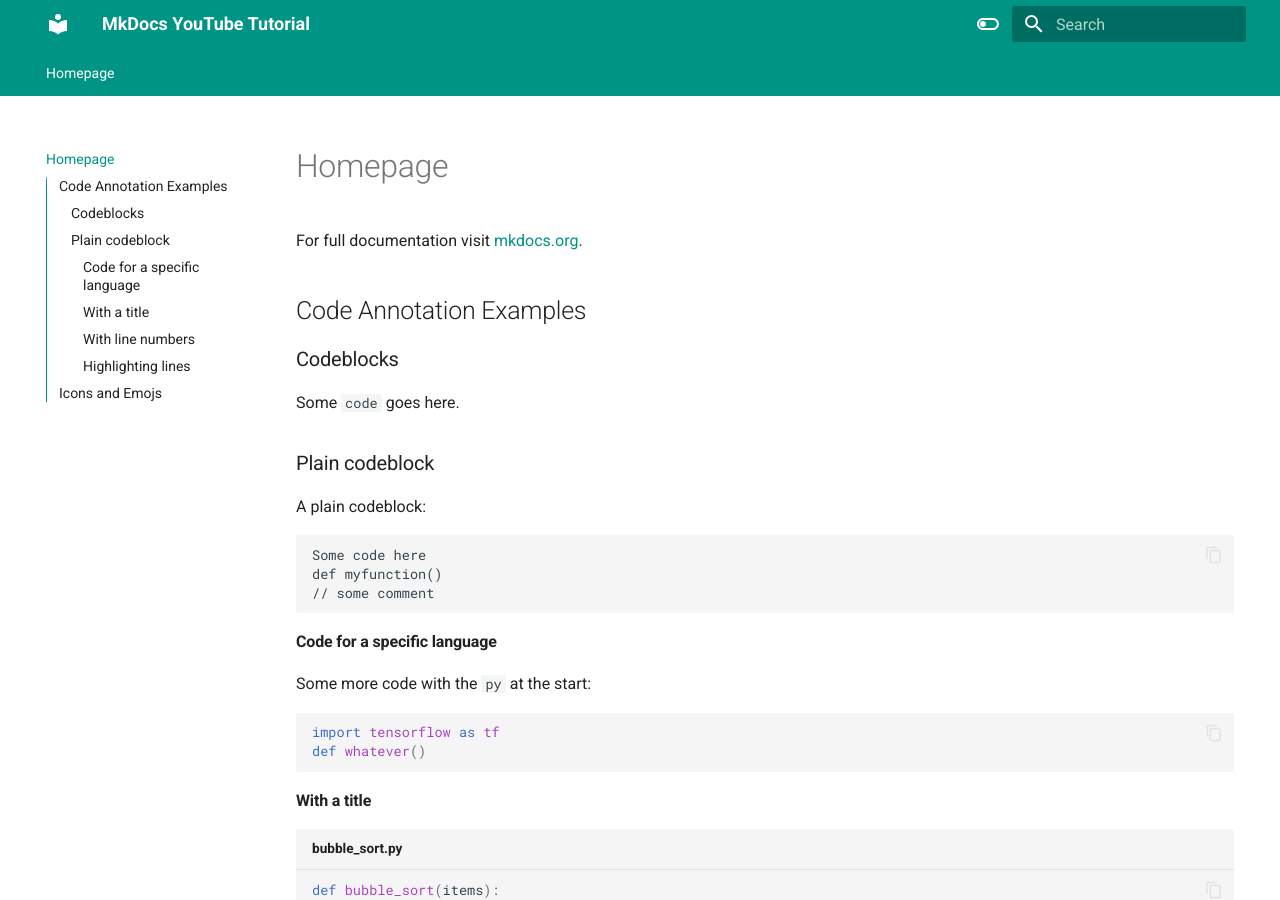
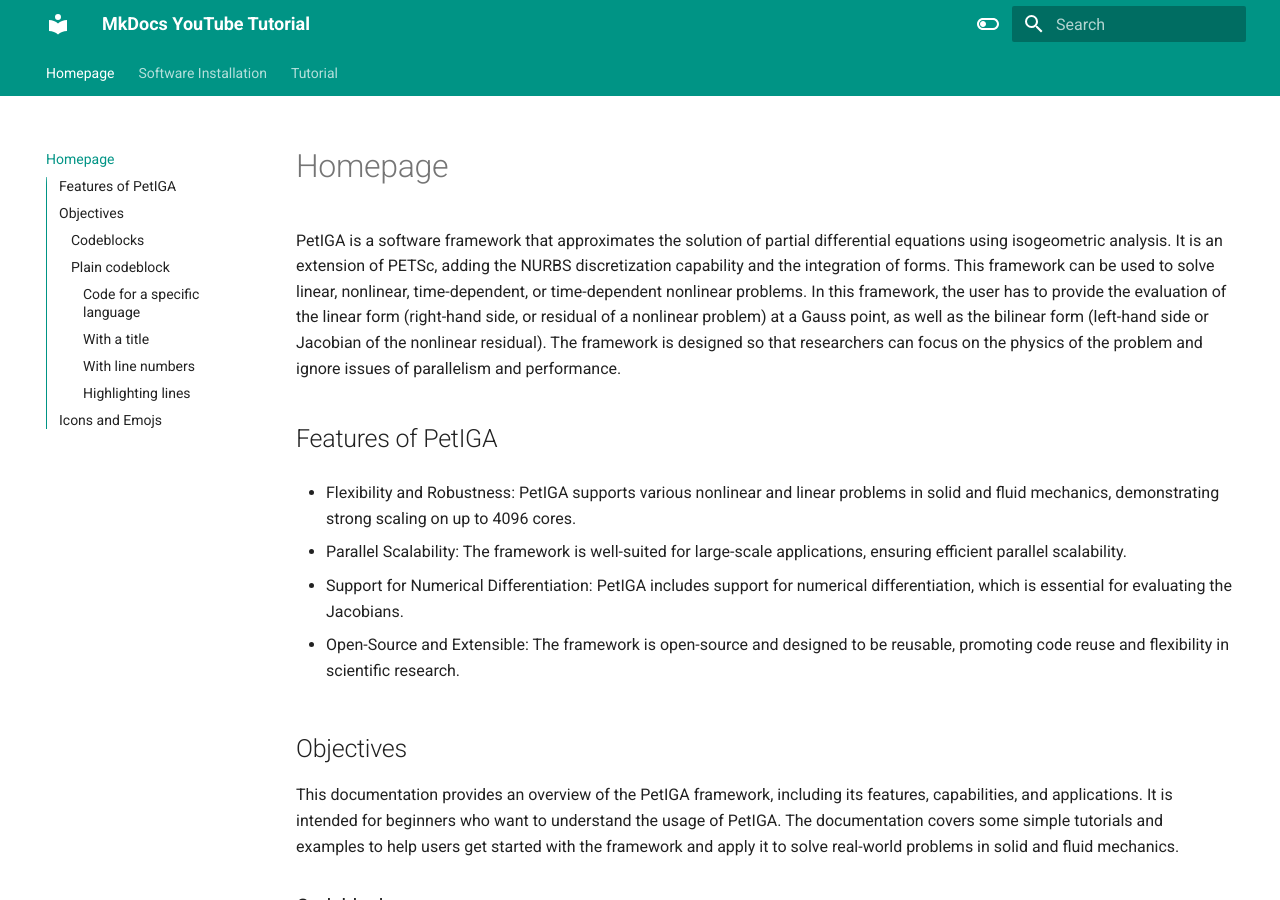
Before and after one commit to Aditya0809/Documentation, an MkDocs documentation site: the page built from docs/index.md, in a window 1280 px wide and 900 px high. Built offline with MkDocs 1.6.1 and Material for MkDocs 9.7.7, drawn with Linux system fonts in a browser that asks for light colours; emoji names are drawn with the system emoji font.

Commit message:
added more pages

```diff
--- a/docs/index.md
+++ b/docs/index.md
@@ -1,8 +1,22 @@
 # Homepage
 
-For full documentation visit [mkdocs.org](https://www.mkdocs.org).
+PetIGA is a software framework that approximates the solution of partial differential equations using isogeometric analysis. It is an extension of PETSc, adding the NURBS discretization capability and the integration of forms. This framework can be used to solve linear, nonlinear, time-dependent, or time-dependent nonlinear problems. In this framework, the user has to provide the evaluation of the linear form (right-hand side, or residual of a nonlinear problem) at a Gauss point, as well as the bilinear form (left-hand side or Jacobian of the nonlinear residual). The framework is designed so that researchers can focus on the physics of the problem and ignore issues of parallelism and performance.
 
-## Code Annotation Examples
+
+## Features of PetIGA
+
+
+* Flexibility and Robustness: PetIGA supports various nonlinear and linear problems in solid and fluid mechanics, demonstrating strong scaling on up to 4096 cores.
+
+* Parallel Scalability: The framework is well-suited for large-scale applications, ensuring efficient parallel scalability.
+
+* Support for Numerical Differentiation: PetIGA includes support for numerical differentiation, which is essential for evaluating the Jacobians.
+
+* Open-Source and Extensible: The framework is open-source and designed to be reusable, promoting code reuse and flexibility in scientific research.
+
+## Objectives
+
+This documentation provides an overview of the PetIGA framework, including its features, capabilities, and applications. It is intended for beginners who want to understand the usage of PetIGA. The documentation covers some simple tutorials and examples to help users get started with the framework and apply it to solve real-world problems in solid and fluid mechanics.
 
 ### Codeblocks
 
--- /dev/null
+++ b/docs/installation.md
@@ -0,0 +1 @@
+# Software Installation
--- /dev/null
+++ b/docs/tutorial.md
@@ -0,0 +1 @@
+# Tutorial
```
